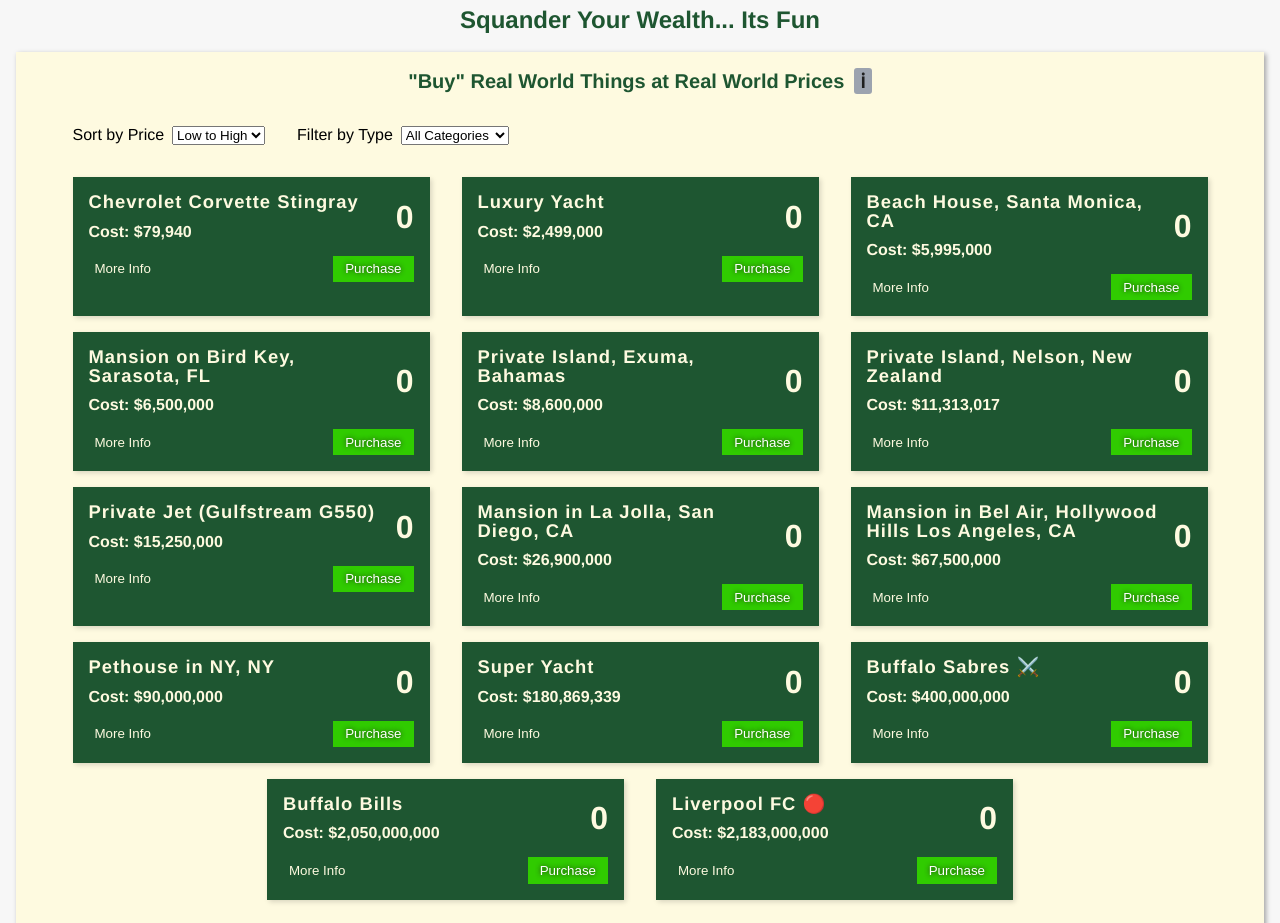
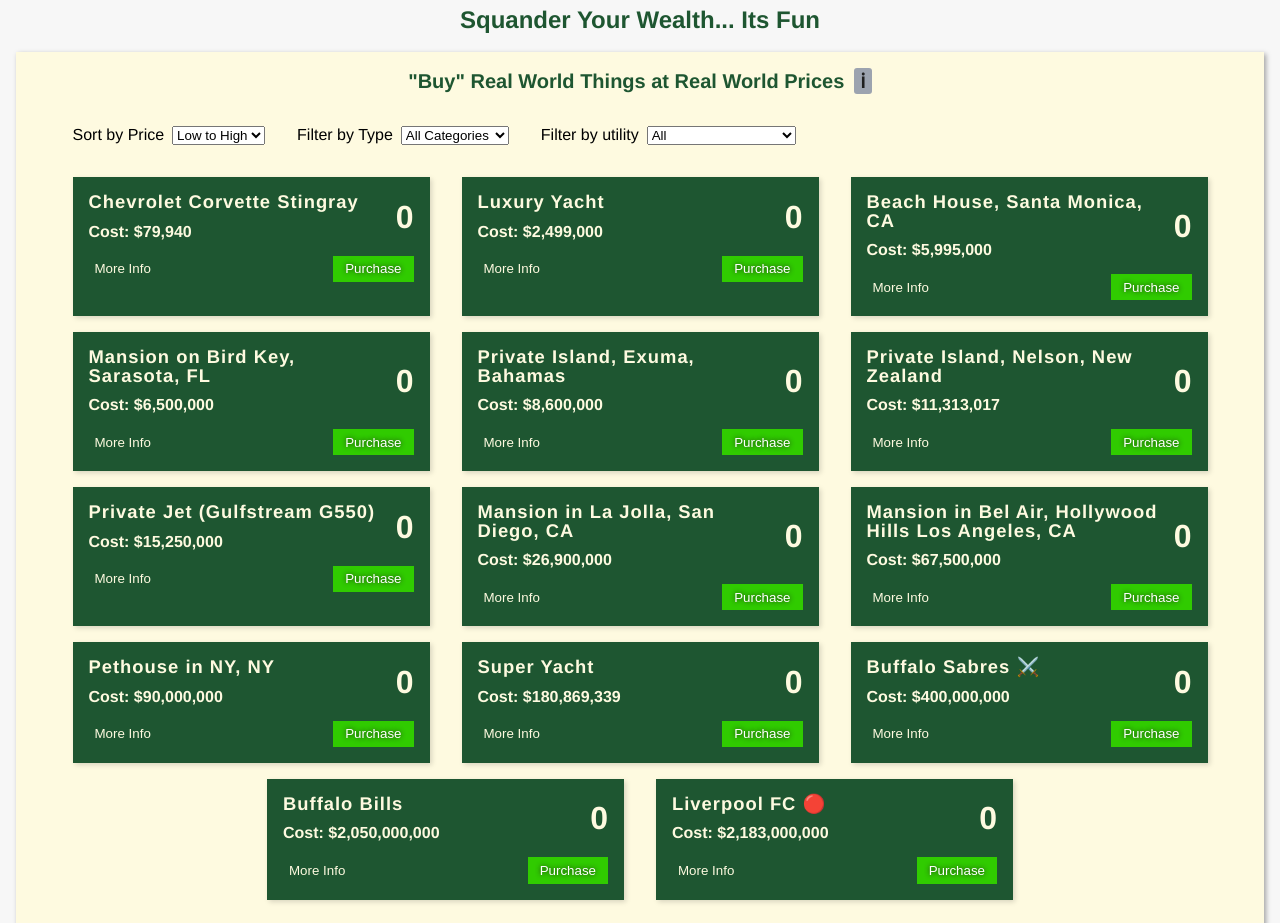
Before and after one commit to dkersten/accumulator-game-vue, a Vue app: page / in a window 1280 px wide. Shown: the part 1080-2003 px from the top of the page. Built offline with nearby package versions, Linux system fonts and the light colour scheme.

Commit message:
started filter by utility functionality for RW purchases

```diff
--- a/src/components/RWPurchaseCard.vue
+++ b/src/components/RWPurchaseCard.vue
@@ -320,6 +320,10 @@
         } else {
           return this.properties.filter(property => property.type === this.filterByType)
         }
+      },
+
+      filterByUtility() {
+        return this.$store.getters.filterByUtility
       }
     },
 
--- a/src/components/RWPurchasesSorting.vue
+++ b/src/components/RWPurchasesSorting.vue
@@ -17,6 +17,14 @@
                         <option value="sports">Sports Teams</option>
                         <option value="transportation">Transportation</option>
                         <option value="misc">Misc</option>
+                    </select>
+                </div>
+                <div class="filter-by-utility">
+                    <span>Filter by utility </span>
+                    <select @change="filterByUtility($event)" name="byType" id="byType">
+                        <option value="all">All</option>
+                        <option value="investment">Return on investment</option>
+                        <option value="fun">No ROI, just for fun</option>
                     </select>
                 </div>
             </div>
@@ -40,6 +48,10 @@
 
         filterByType(event) {
             this.$store.commit('filterByType', event.target.value)
+        },
+
+        filterByUtility(event) {
+            console.log(event.target.value)
         }
     }
 }
--- a/src/store/modules/SortingandFiltering.js
+++ b/src/store/modules/SortingandFiltering.js
@@ -1,11 +1,13 @@
 const state = {
     priceSortingLowToHigh: true,
-    filterByType: "all"
+    filterByType: "all",
+    filterByUtility: "all"
 }
 
 const getters = {
     priceSorting: (state) => state.priceSortingLowToHigh,
-    filterByType: (state) => state.filterByType
+    filterByType: (state) => state.filterByType,
+    filterByUtility: (state) => state.filterByUtility
 }
 
 const actions = {
@@ -18,6 +20,10 @@
     },
     filterByType(state, type) {
         state.filterByType = type
+    },
+    filterByUtility(state, utility) {
+        state.filterByUtility = utility
+        console.log(state.filterByUtility)
     }
 }
 
```
